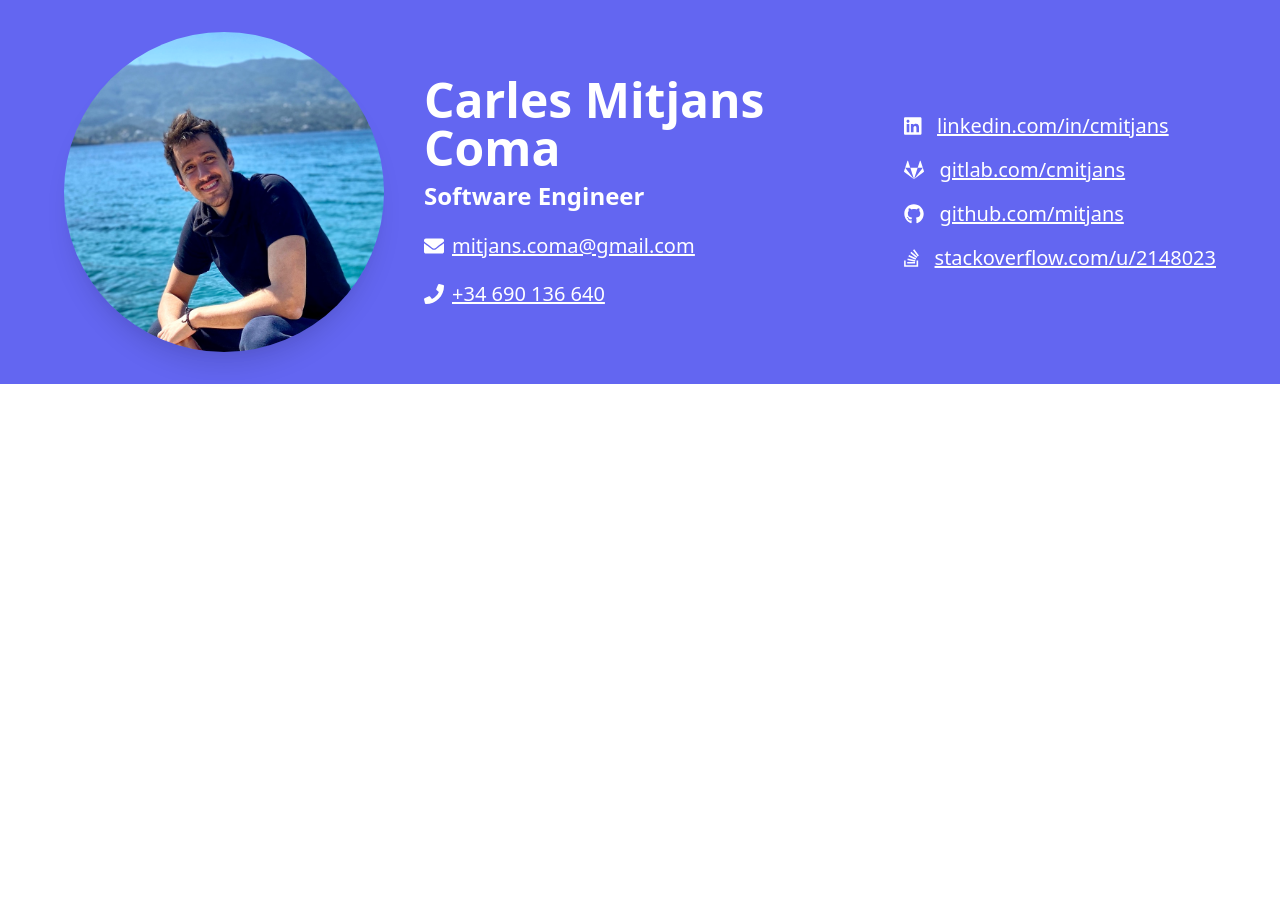
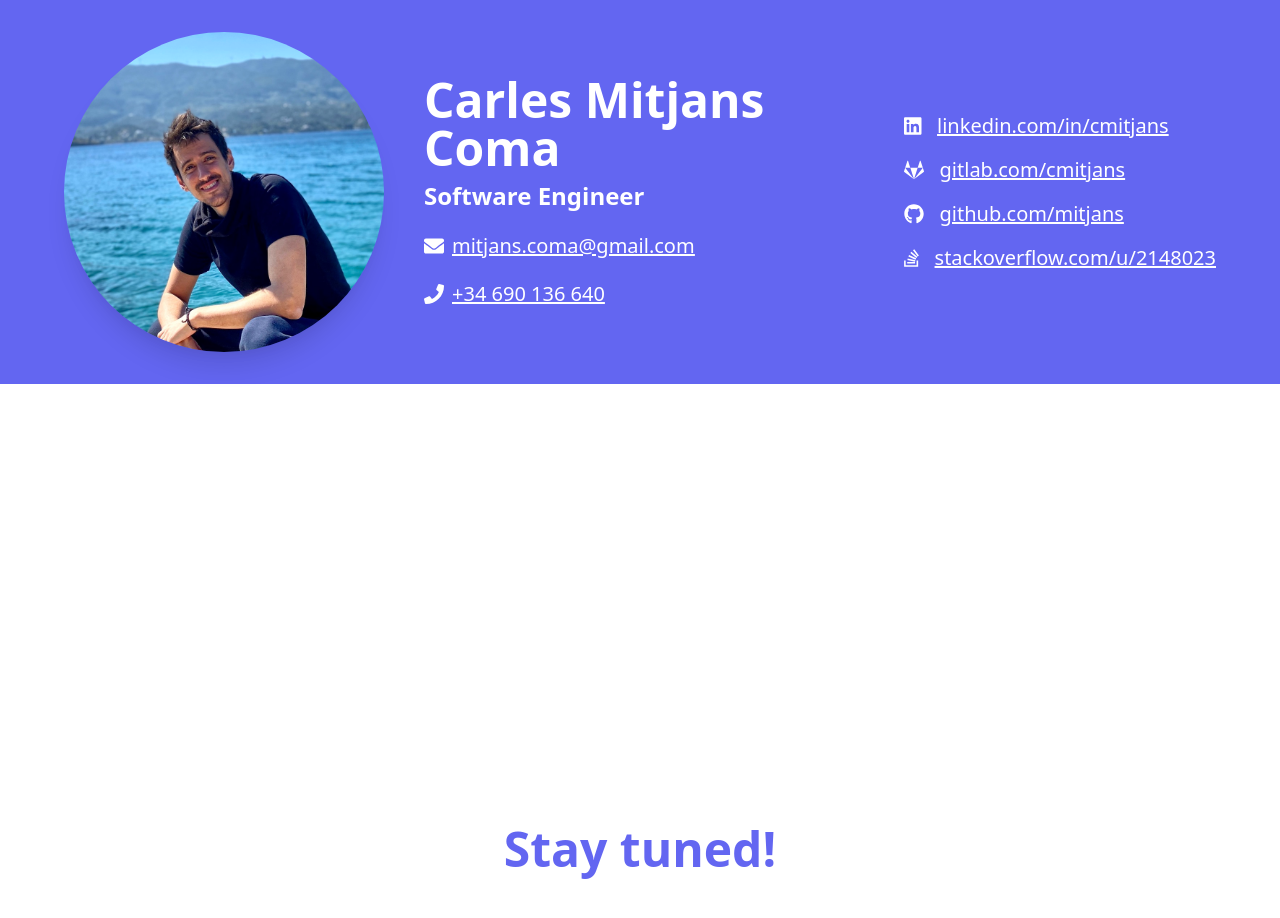
Before and after one commit to mitjans/vue-kinesis, a Vue app: page / in a window 1280 px wide. Shown: the top 918 px of the page. Built offline with nearby package versions, Linux system fonts and the light colour scheme; a web font is replaced by a local one.

Commit message:
revert: Main content height

```diff
--- a/src/components/web_content/main_content.vue
+++ b/src/components/web_content/main_content.vue
@@ -16,7 +16,7 @@ export default {
 #main-content {
   @apply flex justify-center items-center;
 
-  height: 10000px;
+  height: 930px;
 }
 
 #main-content p {
```
